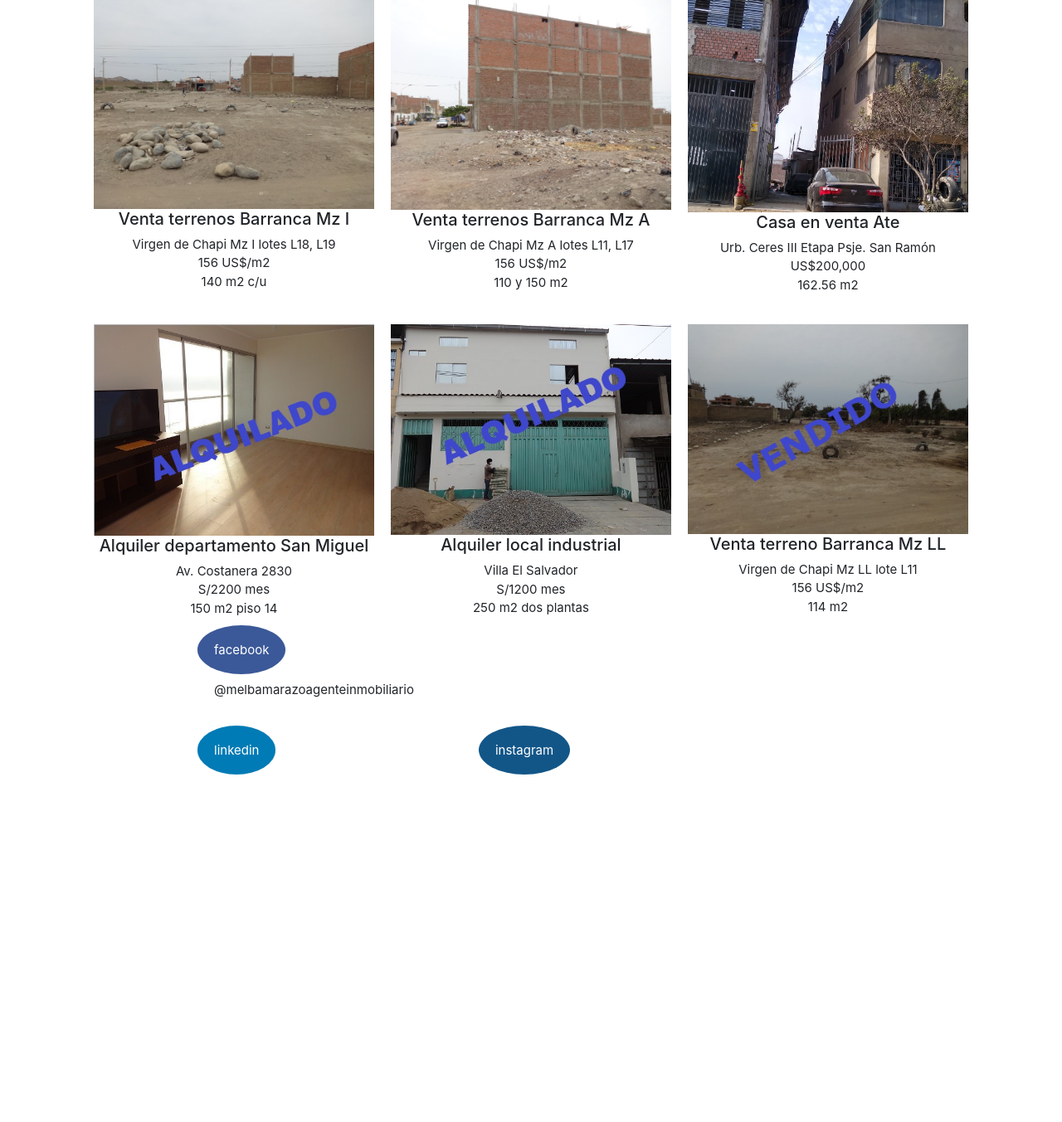
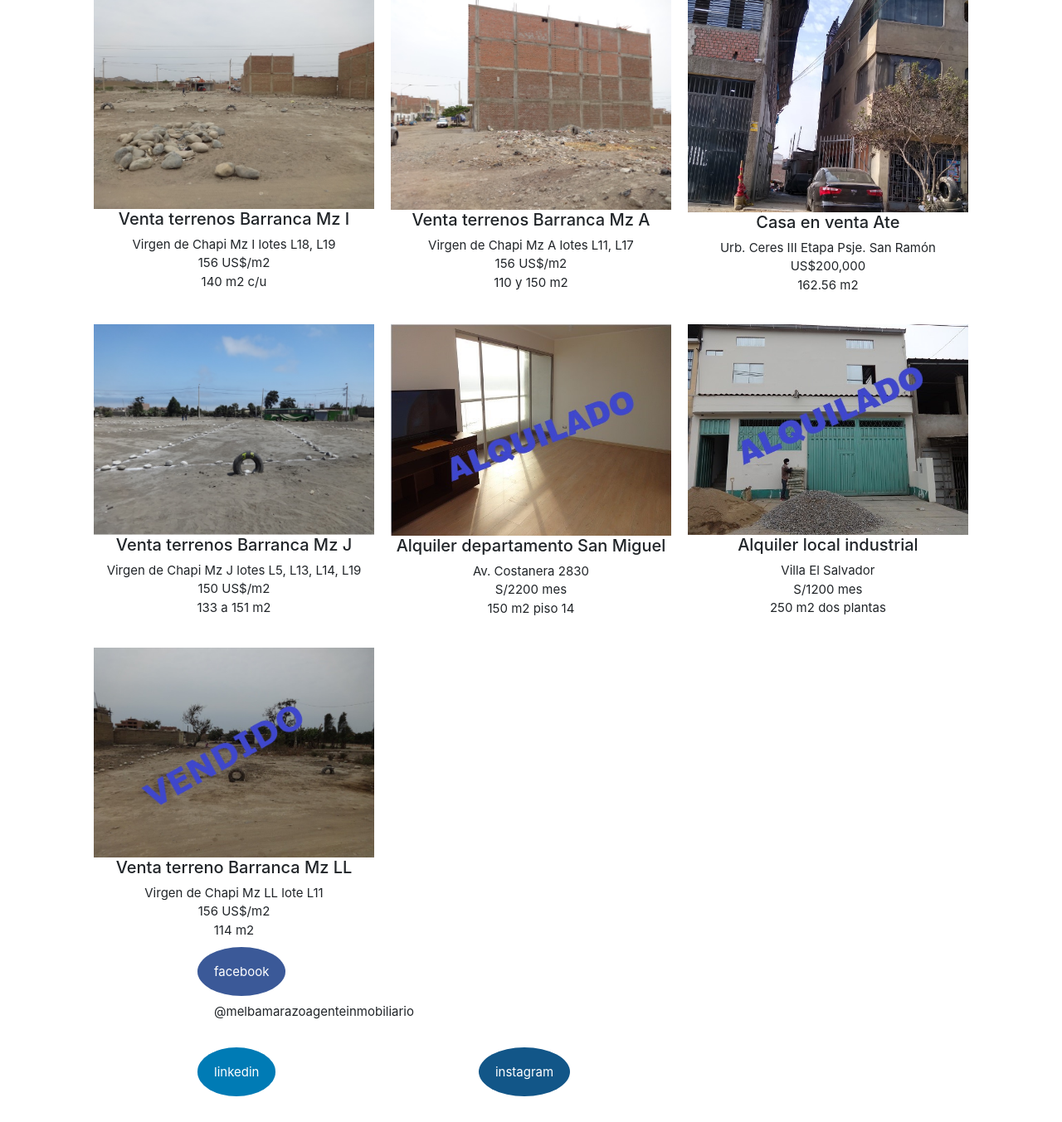
Before and after one commit to cespivilla/sofimarazo, a Flask app: template templates/index.html in a window 1280 px wide. Shown: the part 1685-3038 px from the top of the page at 83% size. Before the commit the page ends 2619 px from the top, so only its background shows below. Run offline with Flask 2, Linux system fonts and the light colour scheme; the template is opened without the code that fills it, so the values that code supplies are empty; some libraries are stand-ins or nearby versions.

Commit message:
Update index.html

```diff
--- a/templates/index.html
+++ b/templates/index.html
@@ -127,6 +127,16 @@
         </div>
       </div>
 
+       <div class="column">
+        <div class="content">
+          <a href={{ url_for("ai10")}}><img src='/static/AI10/AI10a.jpg' alt="Terrenos Barranca" style="width:100%"></a>
+          <div class="center">
+             <h5>Venta terrenos Barranca Mz J</h5>
+             <p style="font-size:15px;">Virgen de Chapi Mz J lotes L5, L13, L14, L19<br>150 US$/m2<br>133 a 151 m2</p>
+          </div>
+        </div>
+      </div>
+
       <div class="column">
         <div class="content">
           <img src='/static/AI101/AI101a.jpg' alt="Depa_San_Miguel" style="width:100%">
```
